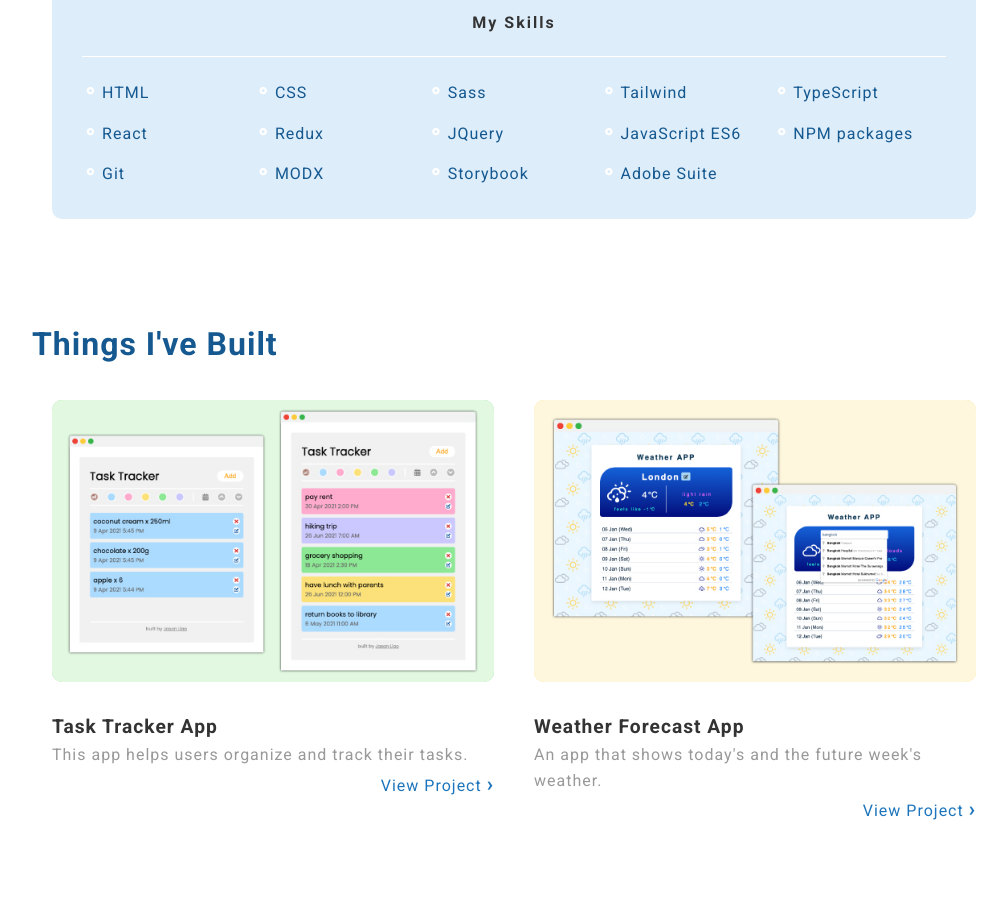
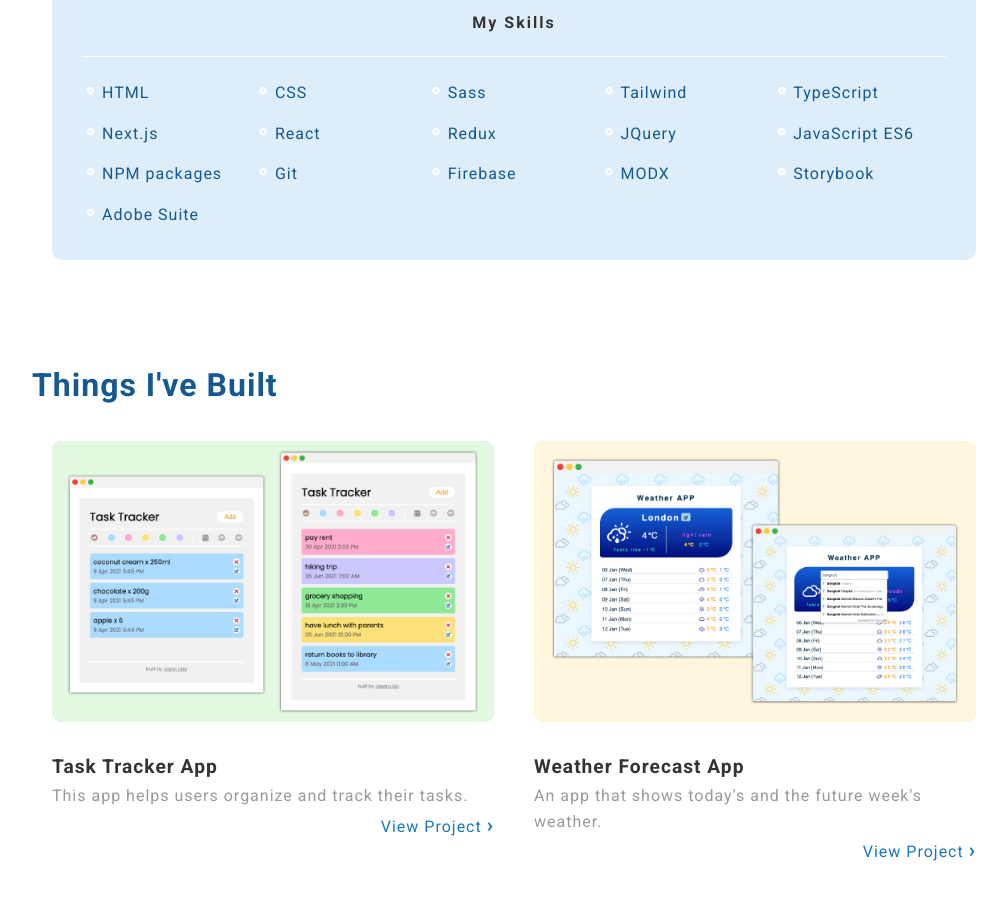
Before and after one commit to jasontwuk/Portfolio_React, a React (Create React App) app: page / in a window 1280 px wide. Shown: the part 1382-2288 px from the top of the page, without its empty margins (126-1133 px from the left). Built offline with nearby package versions, Linux system fonts and the light colour scheme.

Commit message:
update my skills in About

```diff
--- a/src/components/About.js
+++ b/src/components/About.js
@@ -60,6 +60,9 @@ const About = () => {
             <em>&#9900;</em>TypeScript
           </span>
           <span>
+            <em>&#9900;</em>Next.js
+          </span>
+          <span>
             <em>&#9900;</em>React
           </span>
           <span>
@@ -78,6 +81,9 @@ const About = () => {
             <em>&#9900;</em>Git
           </span>
           <span>
+            <em>&#9900;</em>Firebase
+          </span>
+          <span>
             <em>&#9900;</em>MODX
           </span>
           <span>
```
